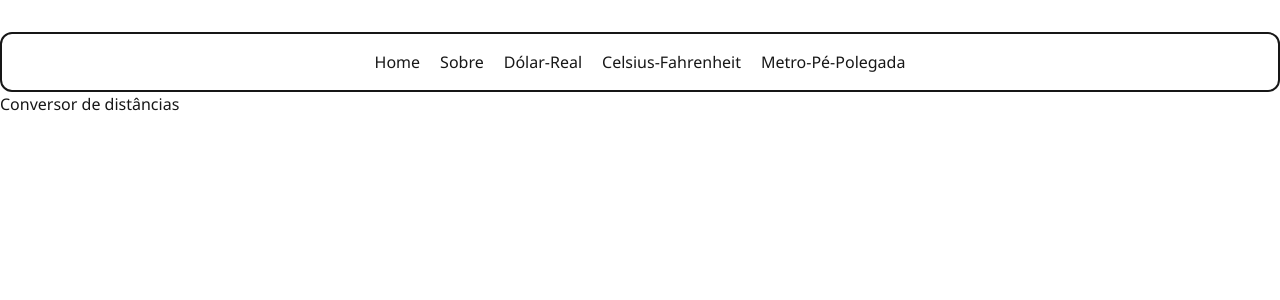
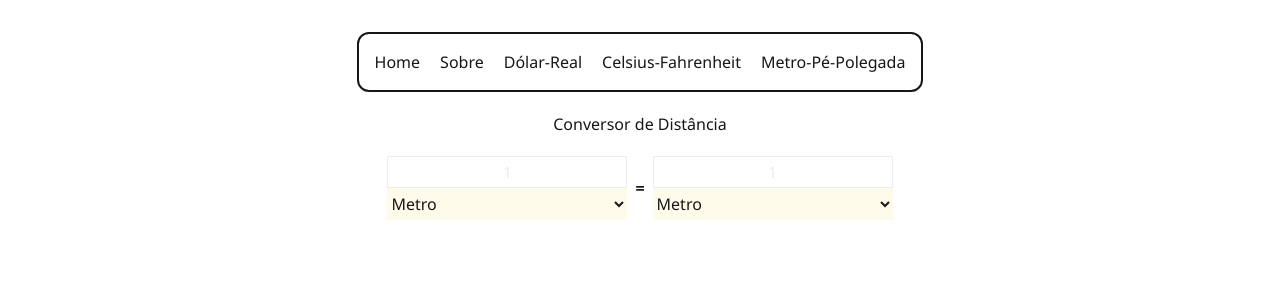
Before and after one commit to CarlosfcPinheiro/frontend-projetos-unicap, a Next.js app in the folder meconversor/: page /conversorDist in a window 1280 px wide. Shown: the top 300 px of the page. Built offline with nearby package versions, Linux system fonts and the light colour scheme.

Commit message:
feat: Integrate conversor component

```diff
--- /dev/null
+++ b/meconversor/app/components/Conversor.js
@@ -0,0 +1,13 @@
+import SquareConversor from '@/app/components/SquareConversor';
+
+export default function Conversor({ options }) {
+    return (
+        <div className="conversor__container flex flex-row items-center gap-2">
+            <SquareConversor options={options} />
+            <p>
+                <strong>=</strong>
+            </p>
+            <SquareConversor options={options} />
+        </div>
+    );
+}
--- /dev/null
+++ b/meconversor/app/components/SquareConversor.js
@@ -0,0 +1,24 @@
+'use client';
+import { useState } from 'react';
+
+export default function SquareConversor({ options }) {
+    const [value, setValue] = useState(1);
+
+    return (
+        <div className="square_conversor__container flex flex-col w-60">
+            <input
+                type="number"
+                className="rect_input border-1 h-8"
+                defaultValue={1}
+                value={value}
+            ></input>
+            <select className="bg-amber-50 h-8">
+                {options.map((option, index) => (
+                    <option key={index} value={option}>
+                        {option}
+                    </option>
+                ))}
+            </select>
+        </div>
+    );
+}
--- a/meconversor/app/conversorDist/page.js
+++ b/meconversor/app/conversorDist/page.js
@@ -1,10 +1,12 @@
 import Navbar from '../components/navbar';
+import Conversor from '../components/Conversor';
 
 export default function ConversorDist() {
     return (
-        <>
+        <div className="distancia__container w-[100%] h-[100vh] flex flex-col items-center gap-5">
             <Navbar />
-            <h1>Conversor de distâncias</h1>
-        </>
+            <h1>Conversor de Distância</h1>
+            <Conversor options={['Metro', 'Pé', 'Polegada']} />
+        </div>
     );
 }
--- a/meconversor/app/conversorMoeda/page.js
+++ b/meconversor/app/conversorMoeda/page.js
@@ -1,10 +1,12 @@
 import Navbar from '../components/navbar';
+import Conversor from '../components/Conversor';
 
 export default function ConversorMoeda() {
     return (
-        <>
+        <div className="moeda__container w-[100%] h-[100vh] flex flex-col items-center gap-5">
             <Navbar />
-            <h1>Conversor de distâncias</h1>
-        </>
+            <h1>Conversor de Moedas</h1>
+            <Conversor options={['Real', 'Dólar']} />
+        </div>
     );
 }
--- a/meconversor/app/conversorTemp/page.js
+++ b/meconversor/app/conversorTemp/page.js
@@ -1,10 +1,12 @@
 import Navbar from '../components/navbar';
+import Conversor from '../components/Conversor';
 
 export default function ConversorTemperatura() {
     return (
-        <>
+        <div className="temperatura__container w-[100%] h-[100vh] flex flex-col items-center gap-5">
             <Navbar />
             <h1>Conversor de Temperatura</h1>
-        </>
+            <Conversor options={['Celcius', 'Fahrenheit']} />
+        </div>
     );
 }
--- a/meconversor/app/globals.css
+++ b/meconversor/app/globals.css
@@ -31,3 +31,21 @@ body {
 
     font-family: 'Segoe UI', Tahoma, Geneva, Verdana, sans-serif;
 }
+
+input::-webkit-outer-spin-button,
+input::-webkit-inner-spin-button {
+    -webkit-appearance: none;
+    margin: 0;
+}
+
+input[type='number'] {
+    -moz-appearance: textfield;
+    outline: none;
+    color: #ededed;
+    text-align: center;
+}
+
+select,
+option {
+    color: #171717;
+}
```
